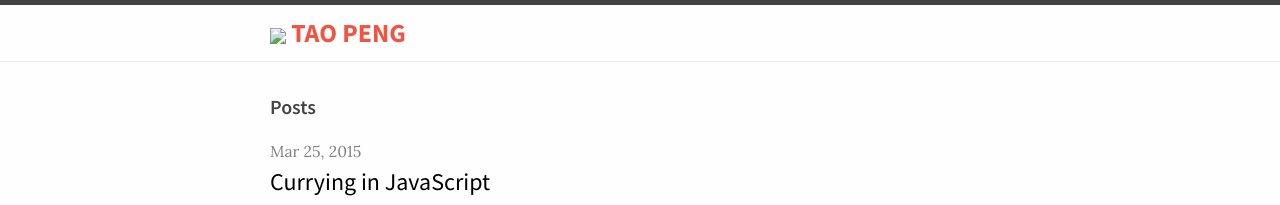
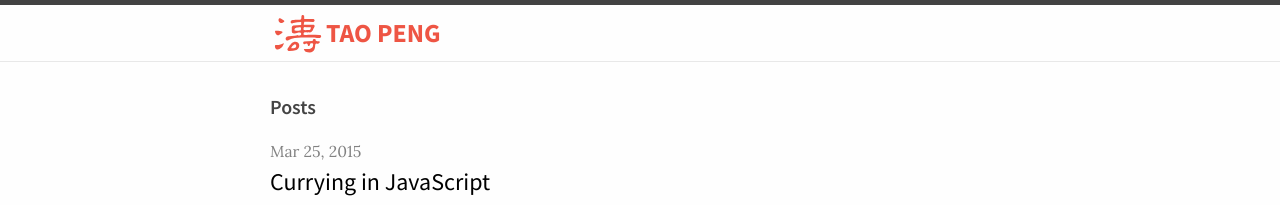
Before and after one commit to ptpt/ptpt.github.io, a Jekyll site: the page built from index.html, in a window 1280 px wide. Shown: the top 205 px of the page. Built offline with Jekyll 4.4.1, drawn with Linux system fonts in a browser that asks for light colours.

Commit message:
add logo

```diff
--- a/_includes/header.html
+++ b/_includes/header.html
@@ -1,8 +1,7 @@
 <header class="site-header">
   <div class="wrapper">
-      <a class="site-title" href="{{ site.baseurl }}/">
-        <img class="site-logo" height="56px" src="/tao.svg">
-        <span>TAO PENG</span>
-      </a>
+    <a class="site-title" href="{{ site.baseurl }}/">
+      <img class="logo" src="/tao.svg">TAO PENG
+    </a>
   </div>
 </header>
```
Also changed, not shown: tao.svg (added).
